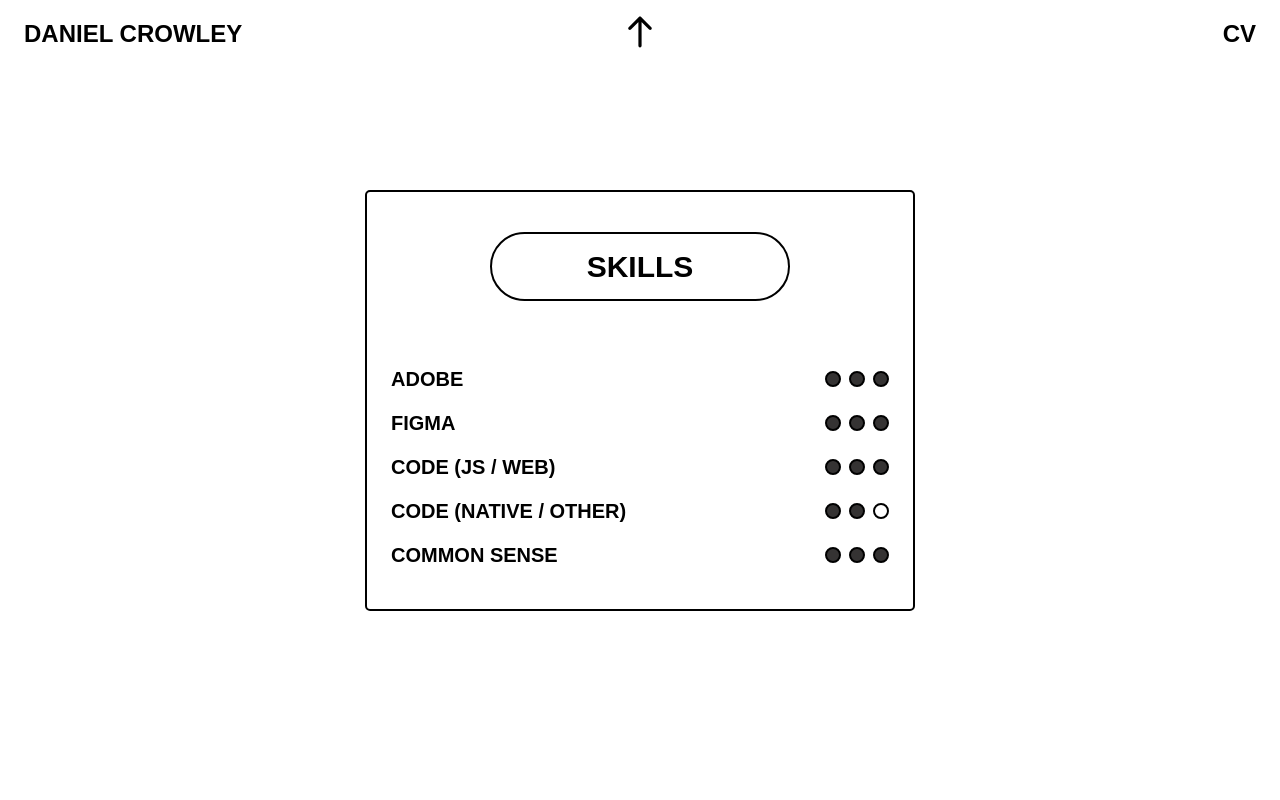
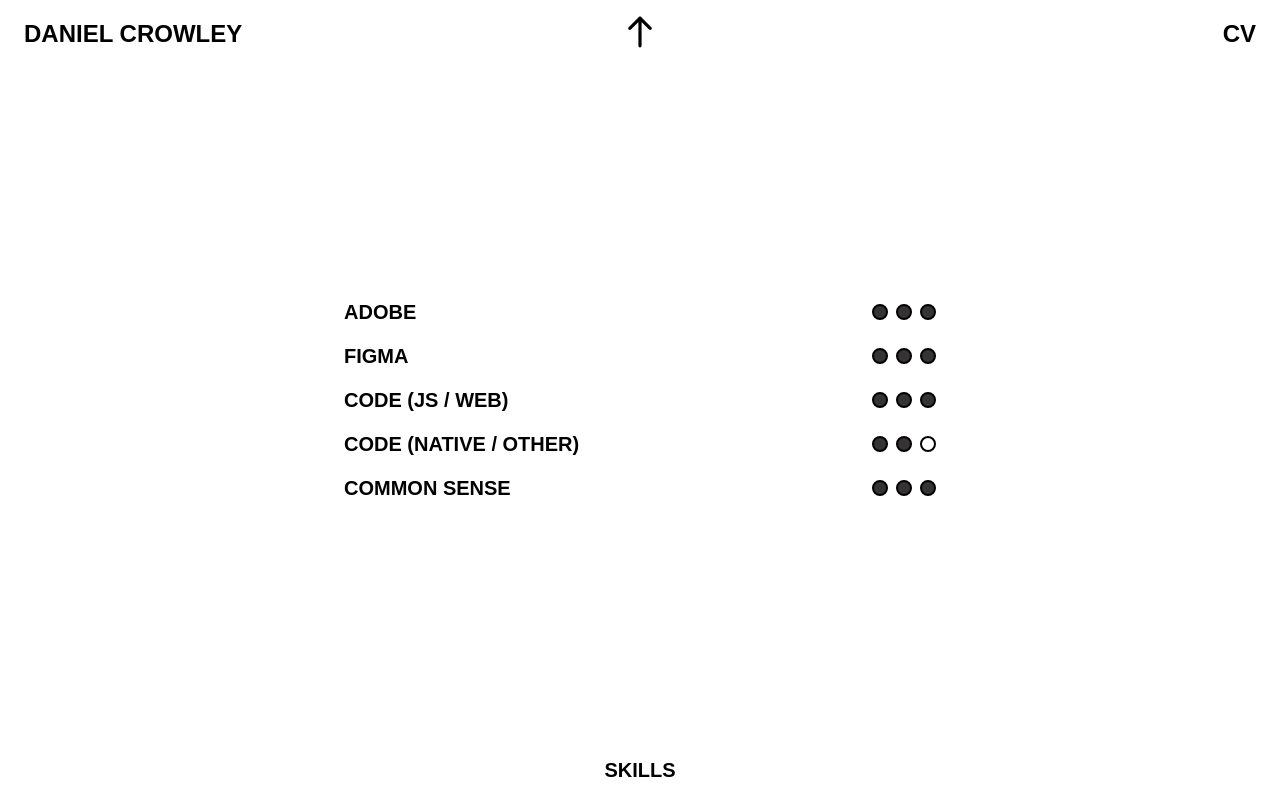
Before and after one commit to dan-jpeg/dan-cv, a React (Vite) app: page / in a window 1280 px wide. Both pictures are taken after a click on the button "SKILLS". Shown: the part 834-1634 px from the top of the page. Built offline with nearby package versions, Linux system fonts and the light colour scheme.

Commit message:
header tweak, skill section alteration

```diff
--- a/src/SkillsTab2.jsx
+++ b/src/SkillsTab2.jsx
@@ -29,7 +29,7 @@ const SkillRow = ({ title, filledCount, index }) => {
             transition={{ delay: index * 0.07 }}
             className="flex justify-between items-center w-full"
         >
-            <div className="text-center text-black text-xl font-medium font-['Neue Haas Grotesk Display Pro']">
+            <div className="text-center text-black sm:text-[16px] md:text-xl font-medium font-['Neue Haas Grotesk Display Pro']">
                 {title}
             </div>
             <ThreeCircles filledCount={filledCount} />
@@ -48,18 +48,14 @@ const SkillsTab = () => {
 
     return (
         <motion.div
-            initial={{ height: 0, y: -15, opacity: 0 }}
+            initial={{ height: 0, y: 0, opacity: 0 }}
             animate={{ height: "auto", y: 0, opacity: 1 }}
-            exit={{ height: 0, y: 15, opacity: 0 }}
-            transition={{ duration: 0.3, ease: "easeInOut" }}
-            className="p-6 bg-white overflow-hidden"
+            exit={{ height: 0, y: 0, opacity: 0 }}
+            transition={{ duration: 0.1, ease: "linear" }}
+            className="p-6 bg-white overflow-hidden "
         >
-            <div className="flex min-w-[400px] md:min-w-[550px] rounded-[5px] border-2 justify-center items-center rounded-2 border-black px-6 py-10 flex-col gap-4">
-                <button
-                    className="py-2.5 rounded-[50px] max-w-[300px] w-2/3  mb-12 border-[2.5px] border-black skills-cursor justify-center items-center gap-2.5 flex text-center text-black text-[30px] font-medium font-['Neue Haas Grotesk Display Pro'] focus:outline-none hover:rounded-3xl hover:bg-opacity-60 cursor-all-scroll duration-[60ms] transition-colors"
-                >
-                    SKILLS
-                </button>
+            <div className="flex w-screen md:w-[550px] lg:w-[720px] rounded-[5px]  justify-center items-center rounded-2 py-12 px-16 flex-col gap-4">
+
                 {skills.map((skill, index) => (
                     <SkillRow
                         key={index}
@@ -68,6 +64,10 @@ const SkillsTab = () => {
                         index={index}
                     />
                 ))}
+
+                <div className="absolute bottom-4 flex ">
+                    <span className="items-center fixed bottom-4 left-1/2 translate -translate-x-1/2  sm:text-[16px] md:text-xl font-medium font-['Neue Haas Grotesk Display Pro']" >SKILLS</span>
+                </div>
             </div>
         </motion.div>
     );
```
